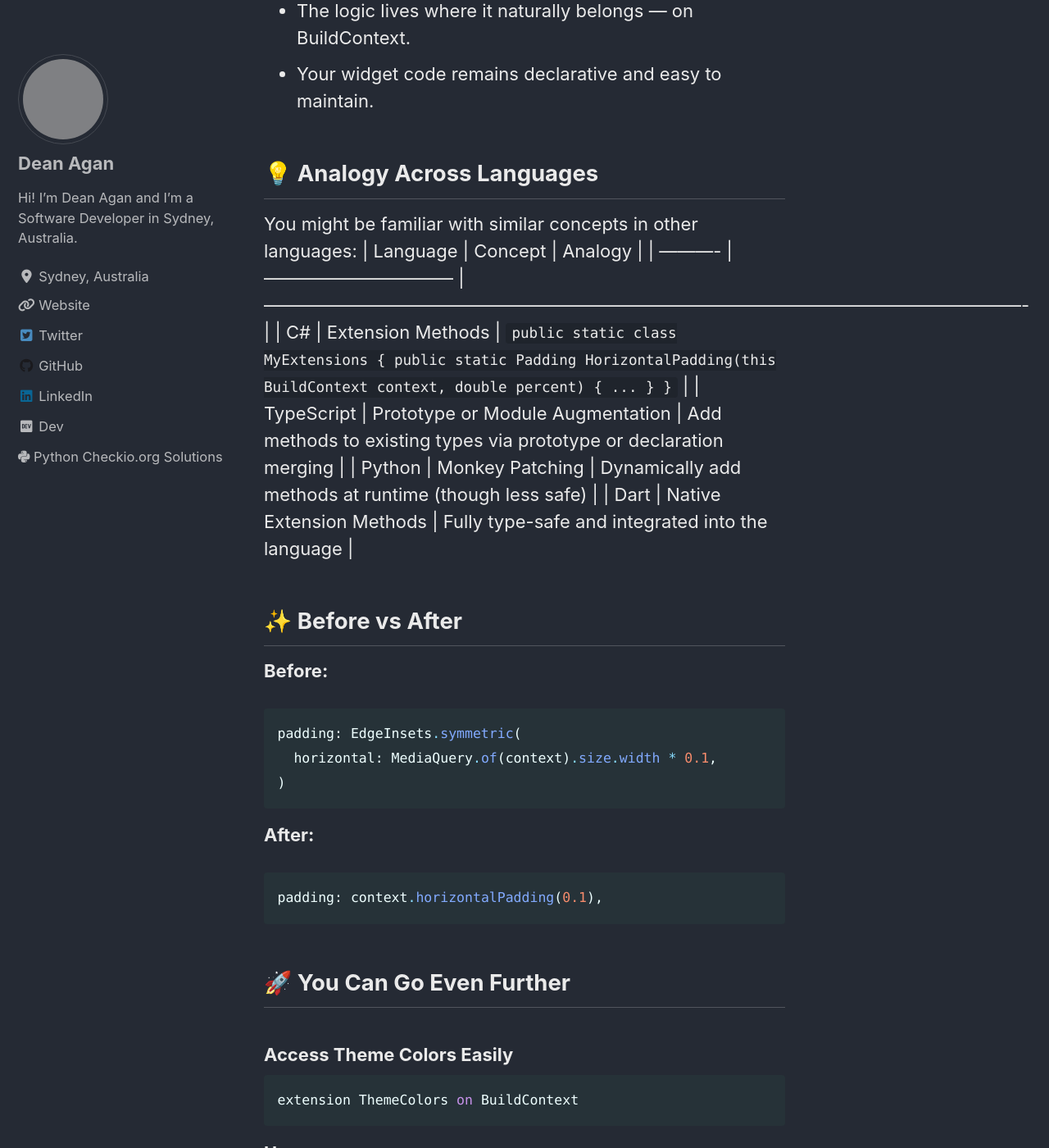
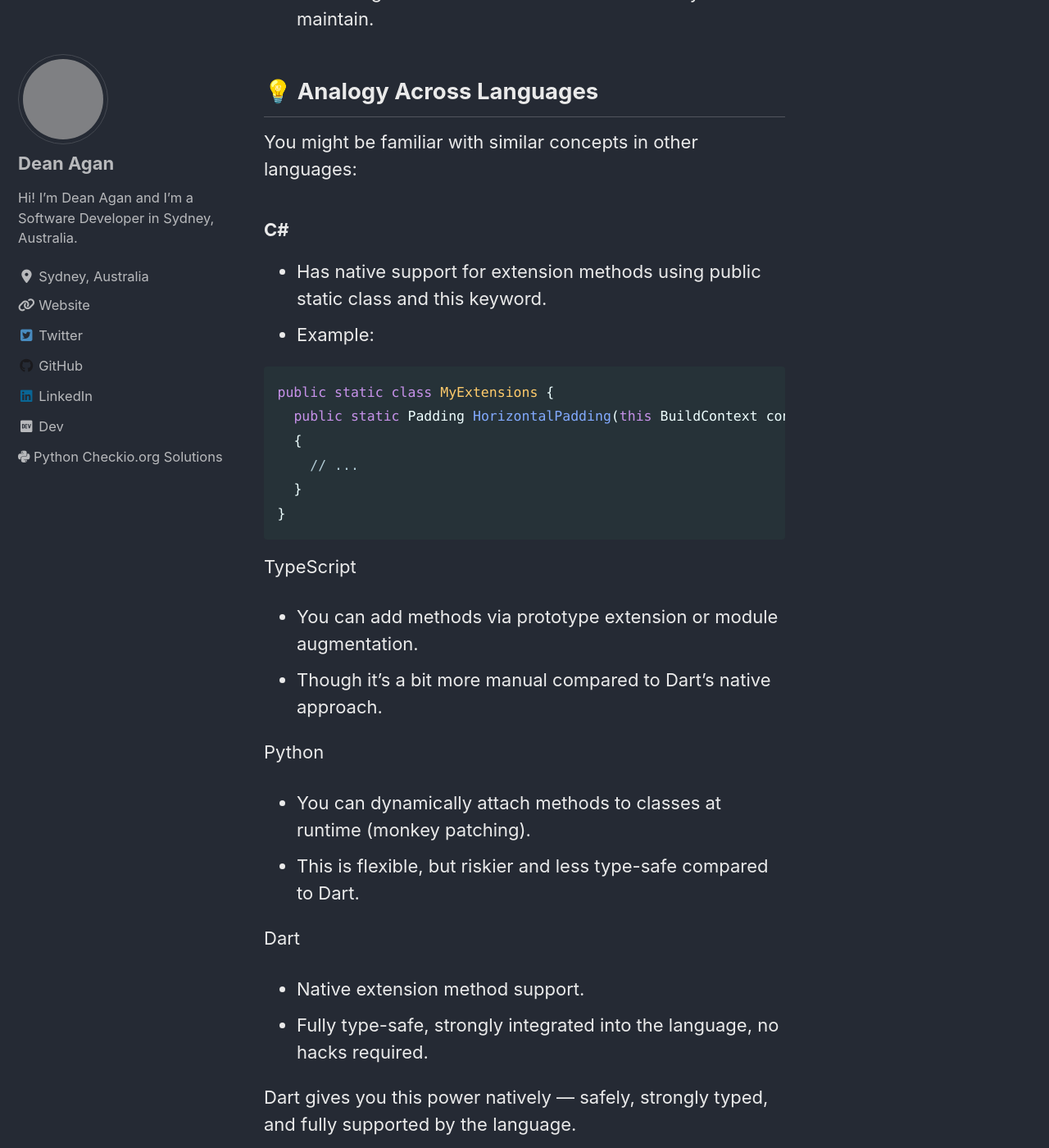
Before and after one commit to deanagan/deanagan.github.io, a Jekyll site: the page built from _posts/2025-06-12-making-flutter-code-clean-with-extensions.md, in a window 1280 px wide and 1400 px high, scrolled down 3464 px. Shown: the whole window at 82% size. Built offline with Jekyll 4.4.1, drawn with Linux system fonts in a browser that asks for light colours; cached includes are drawn as plain includes; nearby versions of some CDN libraries; some of the changed text lies outside the part shown; grey boxes are pictures that could not be loaded.

Commit message:
Clean up

````diff
--- a/_posts/2025-06-12-making-flutter-code-clean-with-extensions.md
+++ b/_posts/2025-06-12-making-flutter-code-clean-with-extensions.md
@@ -13,8 +13,6 @@ defaults:
       related: true
 ---
 
-# Making Flutter Code a Little Cleaner with Extension Methods
-
 If you’ve built more than a few Flutter screens, you’ve probably seen code like this everywhere:
 ```dart
 padding: EdgeInsets.symmetric(
@@ -25,7 +23,6 @@ padding: EdgeInsets.symmetric(
  ✅ It works.
  ❌ But it gets tedious.
  ❌ And it clutters your build methods.
-
 
 
 In this post, I’ll share how I use Dart extension methods to write cleaner, more maintainable Flutter UI code — with analogies to C#, TypeScript, and Python.
@@ -119,13 +116,37 @@ With extensions:
 ## 💡 Analogy Across Languages
 
 You might be familiar with similar concepts in other languages:
-| Language   | Concept                          | Analogy                                                                                                                         |
-| ---------- | -------------------------------- | ------------------------------------------------------------------------------------------------------------------------------- |
-| C#         | Extension Methods                | `public static class MyExtensions { public static Padding HorizontalPadding(this BuildContext context, double percent) { ... } }` |
-| TypeScript | Prototype or Module Augmentation | Add methods to existing types via prototype or declaration merging                                                              |
-| Python     | Monkey Patching                  | Dynamically add methods at runtime (though less safe)                                                                           |
-| Dart       | Native Extension Methods         | Fully type-safe and integrated into the language                                                                                |
 
+### C#
+
+- Has native support for extension methods using public static class and this keyword.
+- Example:
+
+```csharp
+public static class MyExtensions {
+  public static Padding HorizontalPadding(this BuildContext context, double percent)
+  {
+    // ...
+  }
+}
+```
+
+TypeScript
+
+- You can add methods via prototype extension or module augmentation.
+- Though it’s a bit more manual compared to Dart's native approach.
+
+Python
+
+- You can dynamically attach methods to classes at runtime (monkey patching).
+- This is flexible, but riskier and less type-safe compared to Dart.
+
+Dart
+
+- Native extension method support.
+- Fully type-safe, strongly integrated into the language, no hacks required.
+
+Dart gives you this power natively — safely, strongly typed, and fully supported by the language.
 
 ## ✨ Before vs After
 **Before:**
@@ -141,10 +162,11 @@ padding: context.horizontalPadding(0.1),
 
 ## 🚀 You Can Go Even Further
 ### Access Theme Colors Easily
+
 ```dart
-extension ThemeColors on BuildContext {{
+extension ThemeColors on BuildContext {
   Color get primaryColor => Theme.of(this).colorScheme.primary;
-}}
+}
 ```
 
 **Usage:**
@@ -153,11 +175,11 @@ color: context.primaryColor,
 ```
 ### Responsive Height
 ```dart
-extension PercentHeight on BuildContext {{
-  double percentHeight(double percent) {{
+extension PercentHeight on BuildContext {
+  double percentHeight(double percent) {
     return MediaQuery.of(this).size.height * percent;
-  }}
-}}
+  }
+}
 ```
 
 **Usage:**
````
